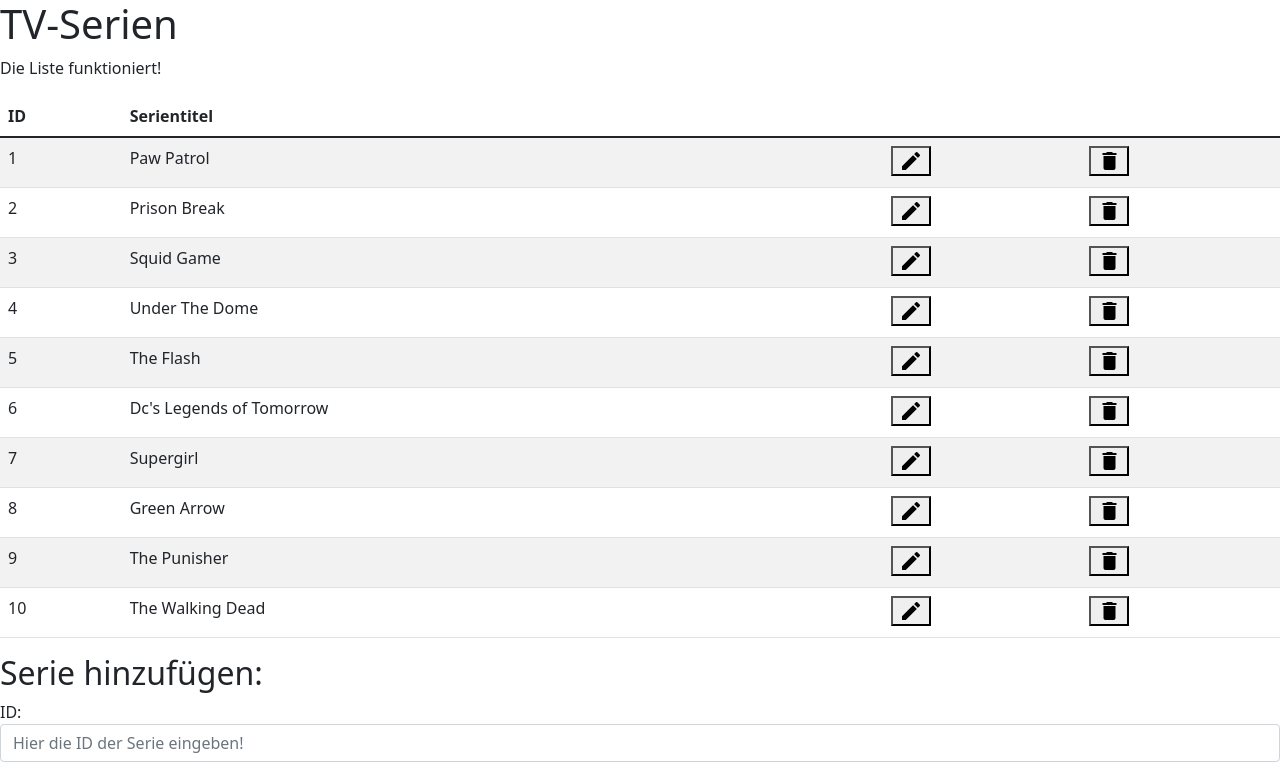
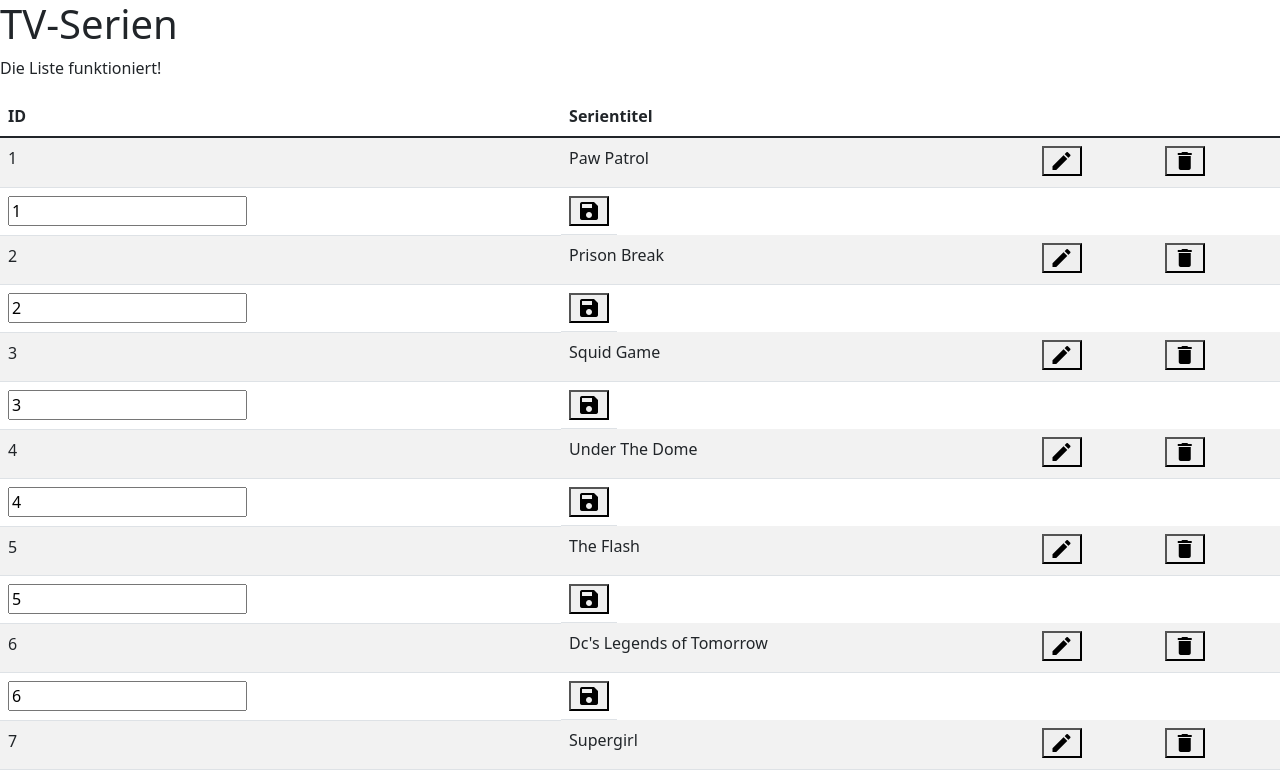
Before and after one commit to Walndin/angular-ivy-grc4vd, an Angular app: page / in a window 1280 px wide. Shown: the top 774 px of the page. Built offline with nearby package versions, Linux system fonts and the light colour scheme.

Commit message:
2 files modified

```diff
--- a/src/app/components/show-list/show-list.component.html
+++ b/src/app/components/show-list/show-list.component.html
@@ -10,11 +10,17 @@
     </tr>
   </thead>
   <tbody>
-    <tr *ngFor="let s of shows">
-      <td>{{ s.id }}</td>
-      <td>{{ s.title }}</td>
-      <td><button class="material-icons">edit</button></td>
-      <td><button class="material-icons">delete</button></td>
-    </tr>
+    <ng-container *ngFor="let s of shows">
+      <tr>
+        <td>{{ s.id }}</td>
+        <td>{{ s.title }}</td>
+        <td><button class="material-icons" (click)="edit(s)">edit</button></td>
+        <td><button class="material-icons">delete</button></td>
+      </tr>
+      <tr>
+        <td><input [(ngModel)]="s.id" /></td>
+        <td colspan="2" class="material-icons"><button>save</button></td>
+      </tr>
+    </ng-container>
   </tbody>
 </table>
--- a/src/app/components/show-list/show-list.component.ts
+++ b/src/app/components/show-list/show-list.component.ts
@@ -15,9 +15,8 @@
     return this.showDataService.shows;
   }
 
-  edit(show): Show {
-    this.showDataService.saveEditShow;
-    return null;
+  edit(show: Show) {
+    this.showEdit = show;
   }
 
   ngOnInit() {}
```
